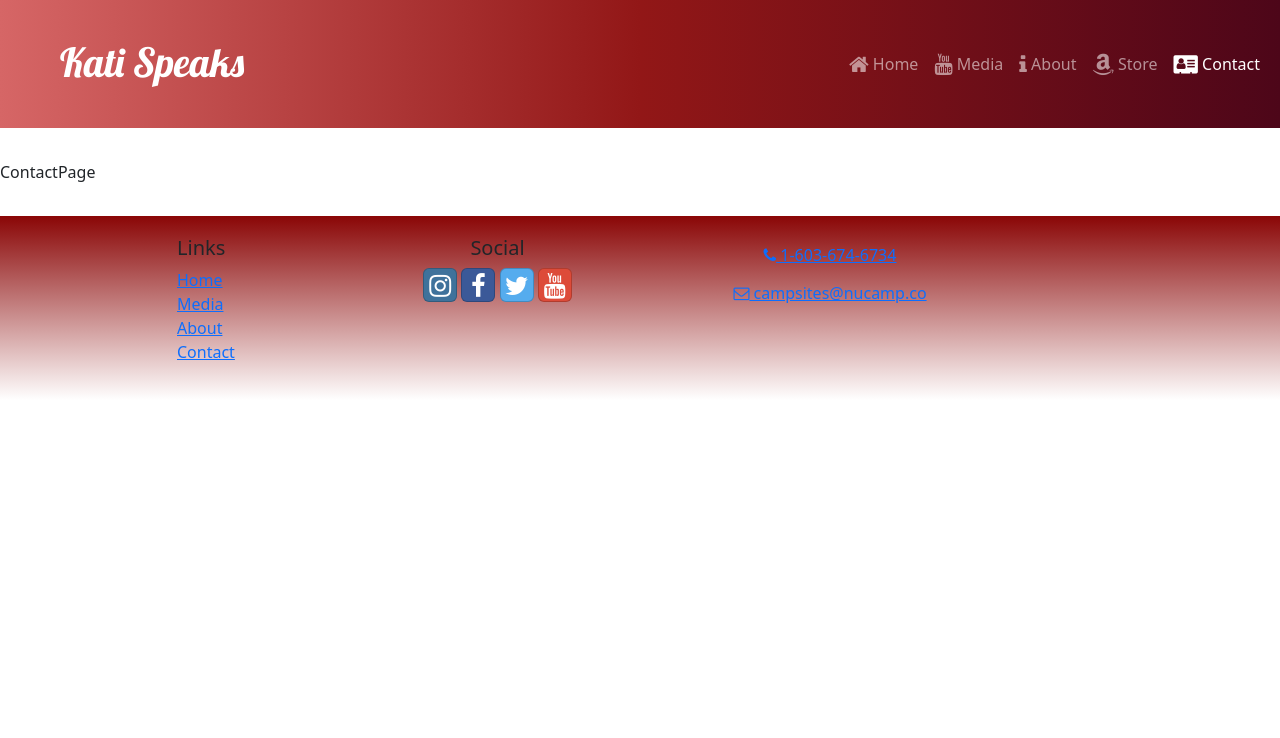
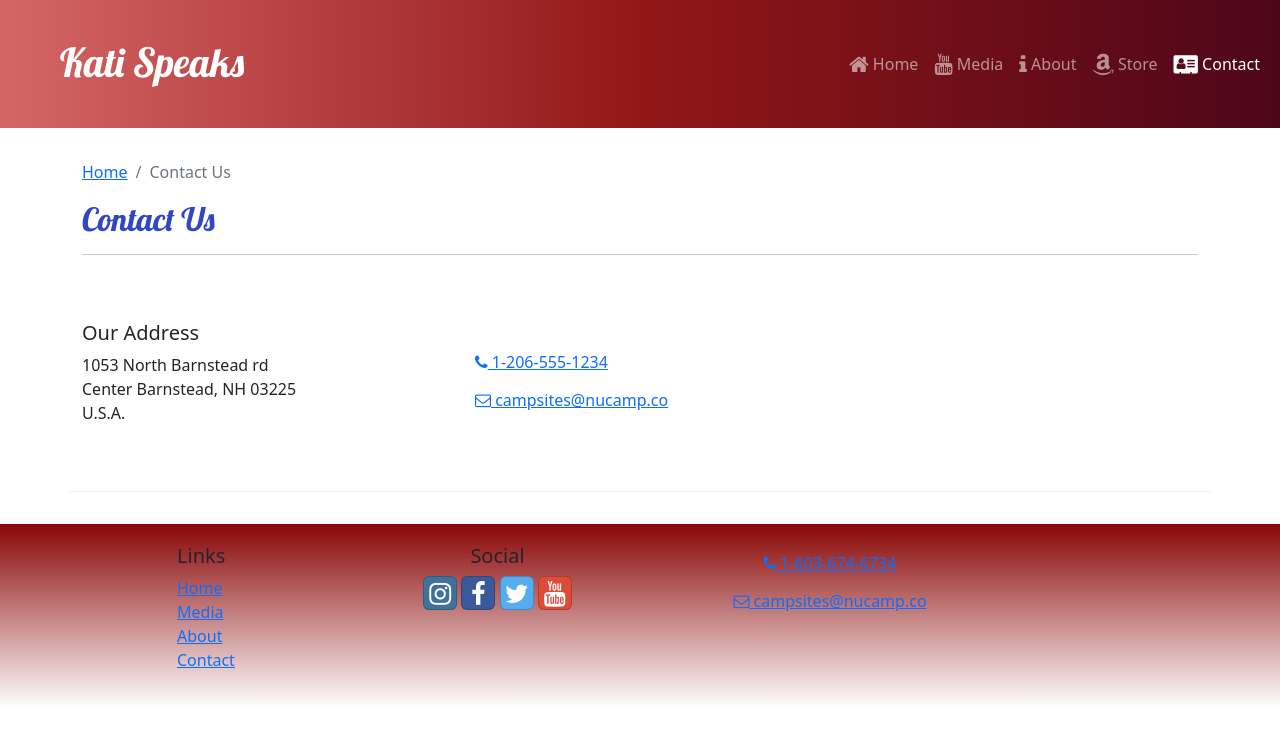
Before and after one commit to BennyBuns/katySite, a React (Create React App) app: page /contact in a window 1280 px wide. Shown: the top 738 px of the page. Built offline with nearby package versions, Linux system fonts and the light colour scheme.

Commit message:
contact page basics

```diff
--- a/src/pages/ContactPage.js
+++ b/src/pages/ContactPage.js
@@ -1,7 +1,37 @@
 import React from 'react';
+import {
+    Breadcrumb, BreadcrumbItem,
+} from 'reactstrap';
+import { Link } from 'react-router-dom';
 
 const ContactPage = () => {
-    return <div>ContactPage</div>;
+    return <div className="container">
+        <div className="row">
+            <div className="col">
+                <Breadcrumb>
+                    <BreadcrumbItem><Link to='/'>Home</Link></BreadcrumbItem>
+                    <BreadcrumbItem active>Contact Us</BreadcrumbItem>
+                </Breadcrumb>
+                <h2>Contact Us</h2>
+                <hr />
+            </div>
+        </div>
+
+        <div className="row row-content align-items-center">
+            <div className="col-sm-4">
+                <h5>Our Address</h5>
+                <address>
+                    1053 North Barnstead rd<br />
+                    Center Barnstead, NH 03225<br />
+                    U.S.A.
+                </address>
+            </div>
+            <div className="col">
+                <a role="button" className="btn btn-link" href="tel:+12065551234"><i className="fa fa-phone" /> 1-206-555-1234</a><br />
+                <a role="button" className="btn btn-link" href="mailto:fakeemail@fakeemail.co"><i className="fa fa-envelope-o" /> campsites@nucamp.co</a>
+            </div>
+        </div>
+    </div>
 };
 
 export default ContactPage;
```
